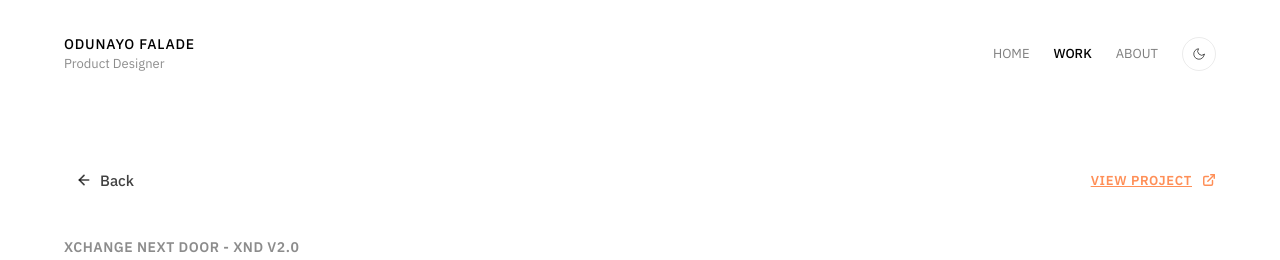
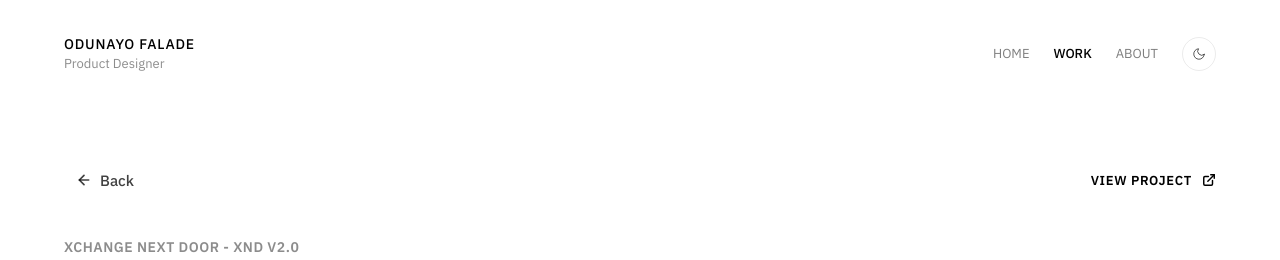
Before and after one commit to AniFUD/portfolio-project, a React (Vite) app: page /selected-work/xnd in a window 1280 px wide. In both pictures the pointer is over the button "VIEW PROJECT". Shown: the top 260 px of the page. Built offline with nearby package versions, Linux system fonts and the light colour scheme.

Commit message:
auto-sync: modifications on 2026-07-14 09:59:01

```diff
--- a/src/index.css
+++ b/src/index.css
@@ -758,11 +758,11 @@ body {
 
 .case-study-view-project-btn:hover {
   background: none;
-  color: var(--accent);
+  color: var(--text-primary);
   border-color: transparent;
   box-shadow: none;
   transform: none;
-  text-decoration: underline;
+  text-decoration: none;
 }
 
 .case-study-title-block {
```
